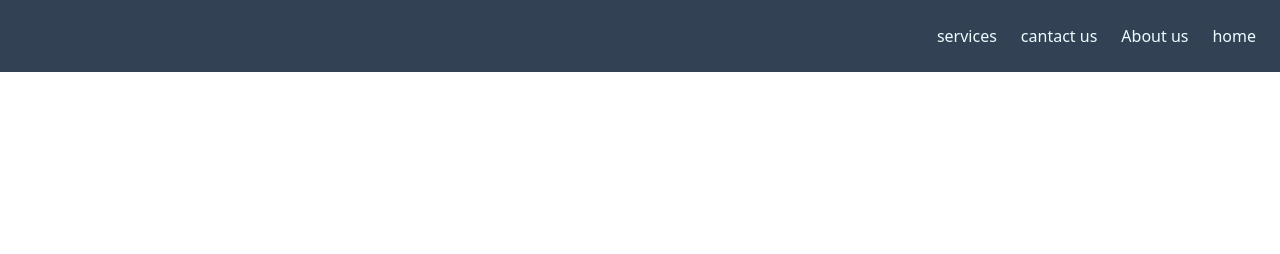
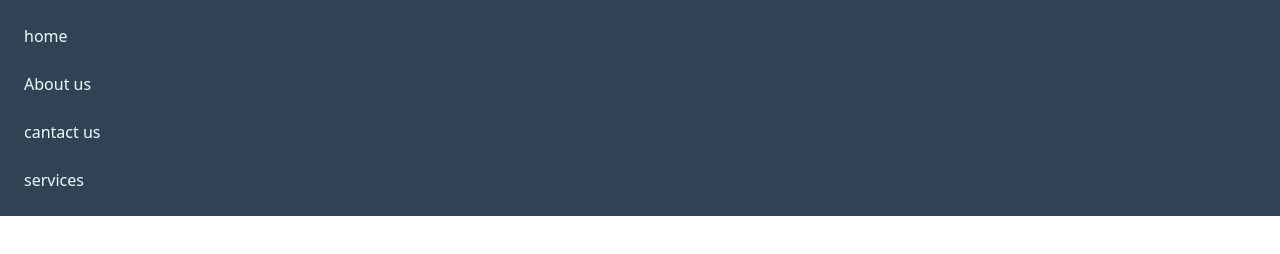
Before and after one commit to faezebolghanabady/tailwind-work-sample, a website: page public/index.html in a window 1280 px wide. Drawn offline with nearby package versions, Linux system fonts and the light colour scheme; files that its build step writes are made by us from their sources.

Commit message:
nave bar

```diff
--- a/public/index.html
+++ b/public/index.html
@@ -10,7 +10,7 @@
 <body>
     <div>
         <nav class="w-full bg-slate-700 text-cyan-50 py-6 px-6 items-center">
-            <ul class="flex gap-6 flex-row-reverse">
+            <ul class="flex gap-6 flex-row-reverse md:flex-col">
                 <li>home</li>
                 <li>About us</li>
                 <li>cantact us</li>
```
